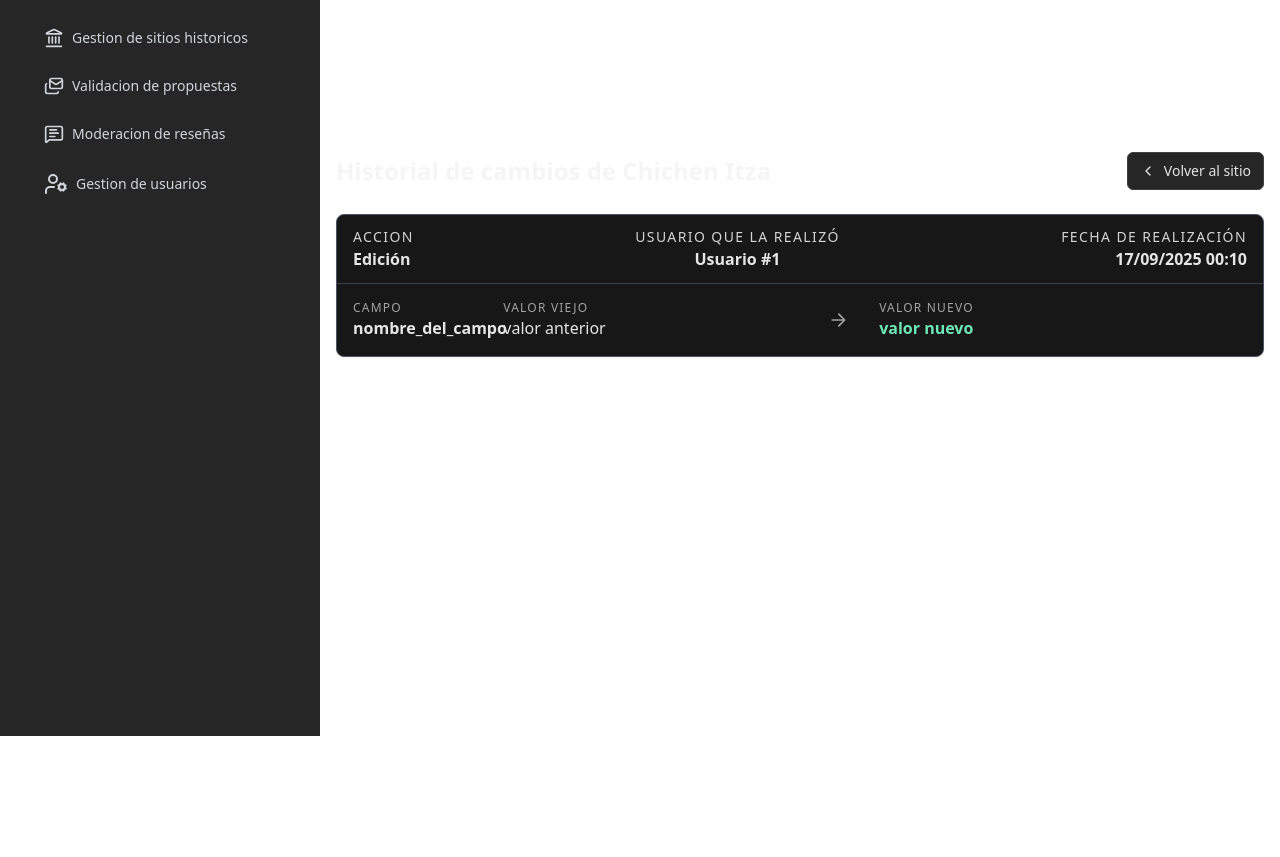
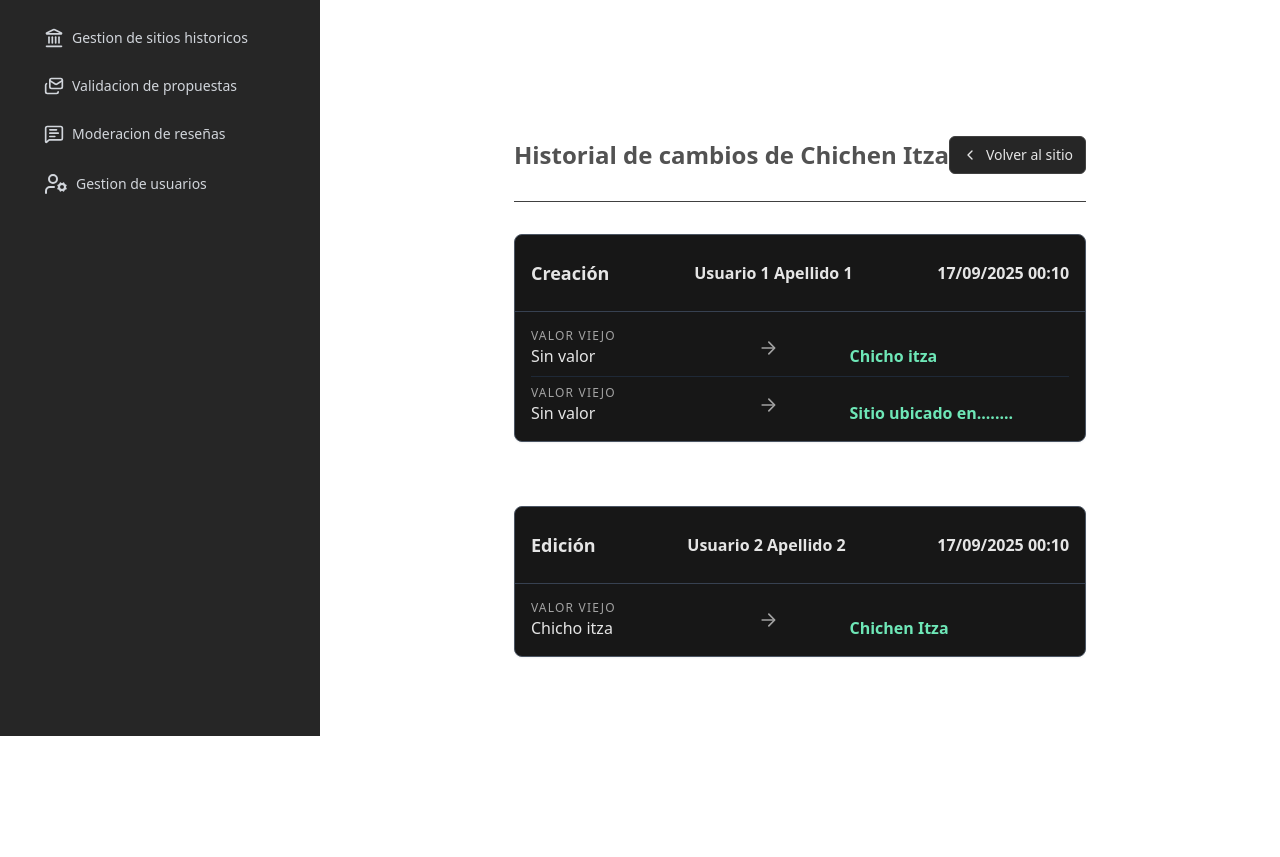
Before and after one commit to AdrianASambido/Proyecto-de-software, a Flask app: page /historial/1/ in a window 1280 px wide. Shown: the part 64-921 px from the top of the page. Before the commit the page ends 800 px from the top, so only its background shows below. Run offline with Flask 3, Linux system fonts and the light colour scheme; some libraries are stand-ins or nearby versions.

Commit message:
feat: mejorando la interfaz y los datos de ejemplo

```diff
--- a/admin/src/core/sites_history.py
+++ b/admin/src/core/sites_history.py
@@ -10,14 +10,33 @@ site_1_history= [
         "sitio_id": 1,
         "usuario_modificador_id": 1,
         "fecha_modificacion": datetime.datetime.now(),
+        "accion": "crear",  # crear, editar, eliminar, cambiar_tags, cambiar_imagenes
+        "cambios": [
+            {
+                "campo": "nombre",
+                "valor_anterior": None,
+                "valor_nuevo": "Chicho itza"
+            },
+            {
+                "campo": "descripcion",
+                "valor_anterior": None,
+                "valor_nuevo": "Sitio ubicado en........"
+            }
+            # ... más cambios
+        ]
+    },
+    {
+        "id": 2,
+        "sitio_id": 1,
+        "usuario_modificador_id": 2,
+        "fecha_modificacion": datetime.datetime.now(),
         "accion": "editar",  # crear, editar, eliminar, cambiar_tags, cambiar_imagenes
         "cambios": [
             {
-                "campo": "nombre_del_campo",
-                "valor_anterior": "valor anterior",
-                "valor_nuevo": "valor nuevo"
+                "campo": "nombre",
+                "valor_anterior": "Chicho itza",
+                "valor_nuevo": "Chichen Itza"
             }
-            # ... más cambios
         ]
     }
 ]
@@ -33,9 +52,13 @@ usuario_2={
     "nombre": "Usuario 2",
     "apellido": "Apellido 2",
 }
-sitio={
+sitio_1={
     "id": 1,
     "nombre": "Chichen Itza",
+}
+sitio_2={
+    "id": 2,
+    "nombre": "Machu Picchu",
 }
 
 def list_site_history(sitio_id):
@@ -43,7 +66,10 @@ def list_site_history(sitio_id):
     Retorna una lista de todos los sitios historicos.
     """
     if (sitio_id != 1):
-        return None
+        return {
+        "sitio": sitio_2,
+        "historial": []
+    }
 
     for cambios in site_1_history:
         if(cambios["usuario_modificador_id"] == 1):
@@ -52,6 +78,6 @@ def list_site_history(sitio_id):
             cambios["datos_usuario"] = usuario_2
 
     return {
-        "sitio": sitio,
+        "sitio": sitio_1,
         "historial": site_1_history
     }
--- a/admin/src/web/controllers/sites_history.py
+++ b/admin/src/web/controllers/sites_history.py
@@ -20,6 +20,4 @@ def index(sitio_id):
     """
     # sitio=sites_history.get_site(sitio_id)
     datos_historial=sites_history.list_site_history(sitio_id)
-    if datos_historial is None:
-        abort(404)
     return render_template("site_history/changes_list.html", lista_de_cambios=datos_historial["historial"], sitio=datos_historial["sitio"]), 200
--- a/admin/src/web/templates/common/history/changes_card.html
+++ b/admin/src/web/templates/common/history/changes_card.html
@@ -1,14 +1,8 @@
 <div class="w-full rounded-lg border border-gray-600 bg-neutral-900 text-neutral-200 shadow-sm">
     <!-- Header -->
-    <div class="flex items-center justify-between border-b border-gray-700 px-4 py-3">
+    <div class="flex items-center justify-between border-b border-gray-700 px-4 py-6">
         <div class="flex items-center gap-3">
-            <!-- Optional avatar slot (hidden if not provided) -->
-            {% if change.user_avatar_url %}
-            <img src="{{ change.user_avatar_url }}" alt="avatar" class="h-9 w-9 rounded-full object-cover" />
-            {% endif %}
-            <div class="flex flex-col">
-                <div class="text-sm tracking-widest text-neutral-300">ACCION</div>
-                <div class="text-base font-semibold">
+            <div class="text-lg font-bold">
                 {% if change.accion == 'crear' %}Creación
                 {% elif change.accion == 'editar' %}Edición
                 {% elif change.accion == 'eliminar' %}Eliminación
@@ -17,24 +11,24 @@
                 {% else %}Acción
                 {% endif %}
             </div>
-            </div>
+
         </div>
 
         <div class="flex flex-1 items-start justify-center">
-            <div class="flex flex-col text-center">
-                <div class="text-sm tracking-widest text-neutral-300">USUARIO QUE LA REALIZÓ</div>
+
+
             <div class="text-base font-semibold">
-                    {% if change.user_name %}
-                    {{ change.user_name }}
+                {% if change.datos_usuario %}
+                {{ change.datos_usuario.nombre }} {{ change.datos_usuario.apellido }}
                 {% else %}
                 Usuario #{{ change.usuario_modificador_id }}
                 {% endif %}
             </div>
-            </div>
+
         </div>
 
         <div class="flex flex-col items-end">
-            <div class="text-sm tracking-widest text-neutral-300">FECHA DE REALIZACIÓN</div>
+
             <div class="text-base font-semibold">
                 {% if change.fecha_modificacion %}
                 {{ change.fecha_modificacion.strftime('%d/%m/%Y %H:%M') if change.fecha_modificacion.strftime else
@@ -49,24 +43,18 @@
     <!-- Body: changes list -->
     <div class="px-4 py-4">
         {% if change.cambios and change.cambios|length > 0 %}
-        <div class="space-y-4">
+        <div class="space-y-2">
             {% for c in change.cambios %}
             <div class="grid grid-cols-1 gap-2 sm:grid-cols-12">
-                <!-- Campo label -->
-                <div class="sm:col-span-2">
-                    <div class="text-xs uppercase tracking-widest text-neutral-400">Campo</div>
-                    <div class="font-semibold">{{ c.campo | default('—') }}</div>
-                </div>
-
                 <!-- Valor anterior -->
-                <div class="sm:col-span-4">
+                <div class="sm:col-span-5 flex flex-col">
                     <div class="text-xs uppercase tracking-widest text-neutral-400">Valor viejo</div>
                     <div class="truncate">{{ c.valor_anterior if c.valor_anterior is not none and c.valor_anterior != ''
                         else 'Sin valor' }}</div>
                 </div>
 
                 <!-- Arrow -->
-                <div class="hidden items-center justify-center sm:col-span-1 sm:flex">
+                <div class="hidden items-center justify-start sm:col-span-2 sm:flex">
                     <svg class="h-5 w-5 text-neutral-400" viewBox="0 0 24 24" fill="none" stroke="currentColor"
                         stroke-width="2" stroke-linecap="round" stroke-linejoin="round">
                         <path d="M5 12h14" />
@@ -75,8 +63,7 @@
                 </div>
 
                 <!-- Valor nuevo -->
-                <div class="sm:col-span-5">
-                    <div class="text-xs uppercase tracking-widest text-neutral-400">Valor nuevo</div>
+                <div class="sm:col-span-5 flex items-end">
                     <div class="truncate font-semibold text-emerald-300">{{ c.valor_nuevo if c.valor_nuevo is not none
                         and c.valor_nuevo != '' else 'Sin valor' }}</div>
                 </div>
--- a/admin/src/web/templates/site_history/changes_list.html
+++ b/admin/src/web/templates/site_history/changes_list.html
@@ -3,10 +3,10 @@
 {% block title %}Historial de cambios de {{ sitio.nombre }}{% endblock %}
 
 {% block content %}
-<div class="mx-auto max-w-6xl px-4 py-6">
+<div class="mx-auto min-w-[60%] w-auto px-4 py-2">
     <!-- Header with title and back link -->
     <div class="mb-6 flex items-center justify-between">
-        <h1 class="text-2xl font-bold text-neutral-100">Historial de cambios de {{ sitio.nombre }}</h1>
+        <h1 class="text-2xl font-bold text-neutral-600">Historial de cambios de {{ sitio.nombre }}</h1>
         <a href="#"
             class="inline-flex items-center gap-2 rounded-md border border-neutral-700 bg-neutral-800 px-3 py-2 text-sm font-medium text-neutral-200 transition hover:bg-neutral-700 hover:text-white"
             title="Volver al sitio">
@@ -17,15 +17,16 @@
             Volver al sitio
         </a>
     </div>
+    <div class="border-b border-neutral-700 w-auto h-1 mx-auto"></div>
 
     {% if lista_de_cambios and lista_de_cambios|length > 0 %}
-    <div class="space-y-4">
+    <div class="space-y-16 mt-8">
         {% for change in lista_de_cambios %}
         {% include 'common/history/changes_card.html' %}
         {% endfor %}
     </div>
     {% else %}
-    <div class="rounded-lg border border-gray-700 bg-neutral-900 p-6 text-neutral-400">
+    <div class="text-2xl text-center p-6 text-neutral-700">
         No hay cambios registrados para este sitio.
     </div>
     {% endif %}
```
Lines whose indentation alone changed are shown as unchanged.
